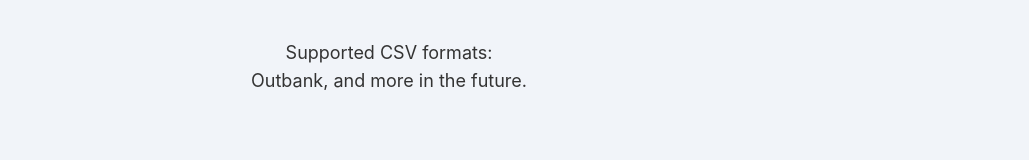
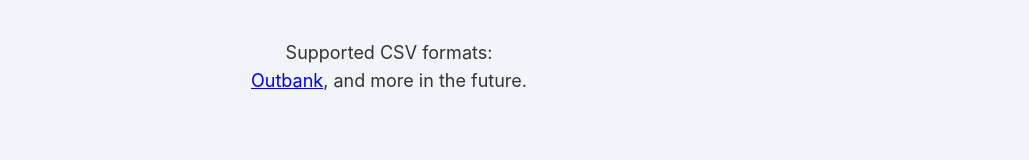
Before and after one commit to leolabs/you-need-a-parser, a React (Create React App) app: page / in a window 1280 px wide. Shown: the part 578-738 px from the top of the page, without its empty margins (251-1280 px from the left). Built offline with nearby package versions, Linux system fonts and the light colour scheme.

Commit message:
:sparkles: Add help links for each parser

```diff
--- a/src/parsers/index.ts
+++ b/src/parsers/index.ts
@@ -14,6 +14,7 @@
 
 export interface ParserModule {
   name: string;
+  link: string;
   matcher: MatcherFunction;
   parser: ParserFunction;
 }
--- a/src/parsers/outbank.ts
+++ b/src/parsers/outbank.ts
@@ -98,6 +98,8 @@
 
 export const outbank: ParserModule = {
   name: 'Outbank',
+  link:
+    'https://help.outbankapp.com/en/kb/articles/wie-kann-ich-ums-tze-als-csv-datei-exportieren',
   matcher: outbankMatcher,
   parser: outbankParser,
 };
```
